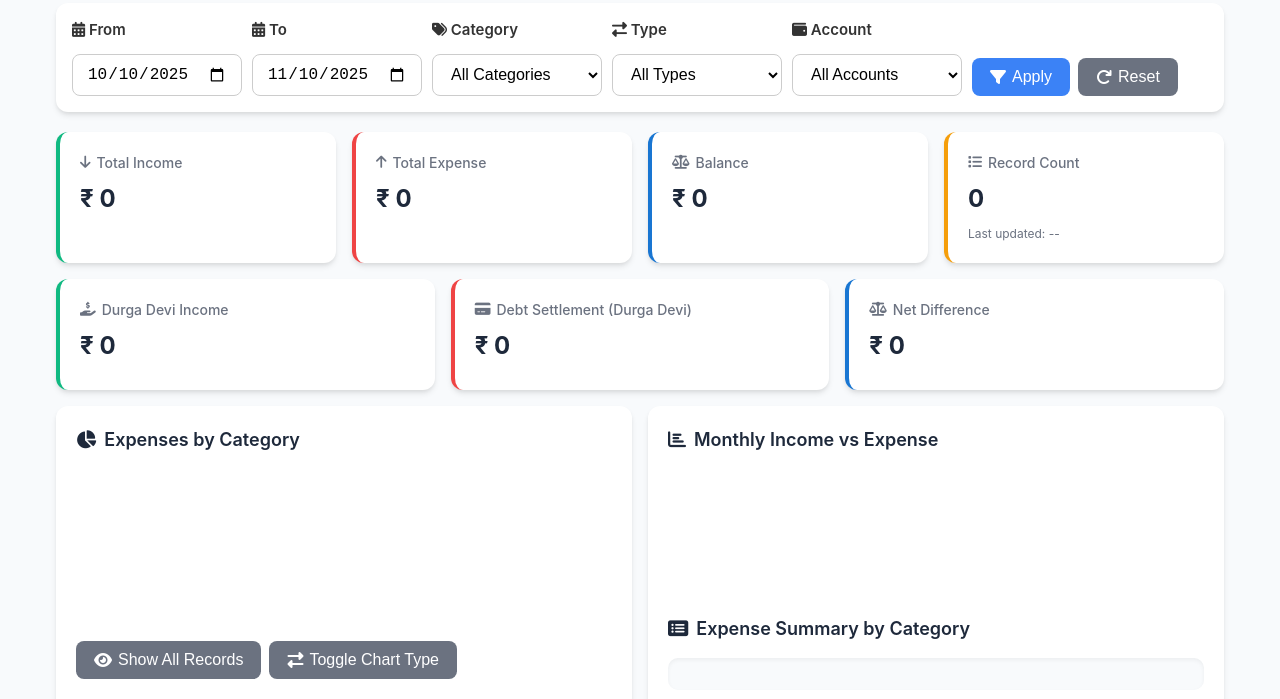
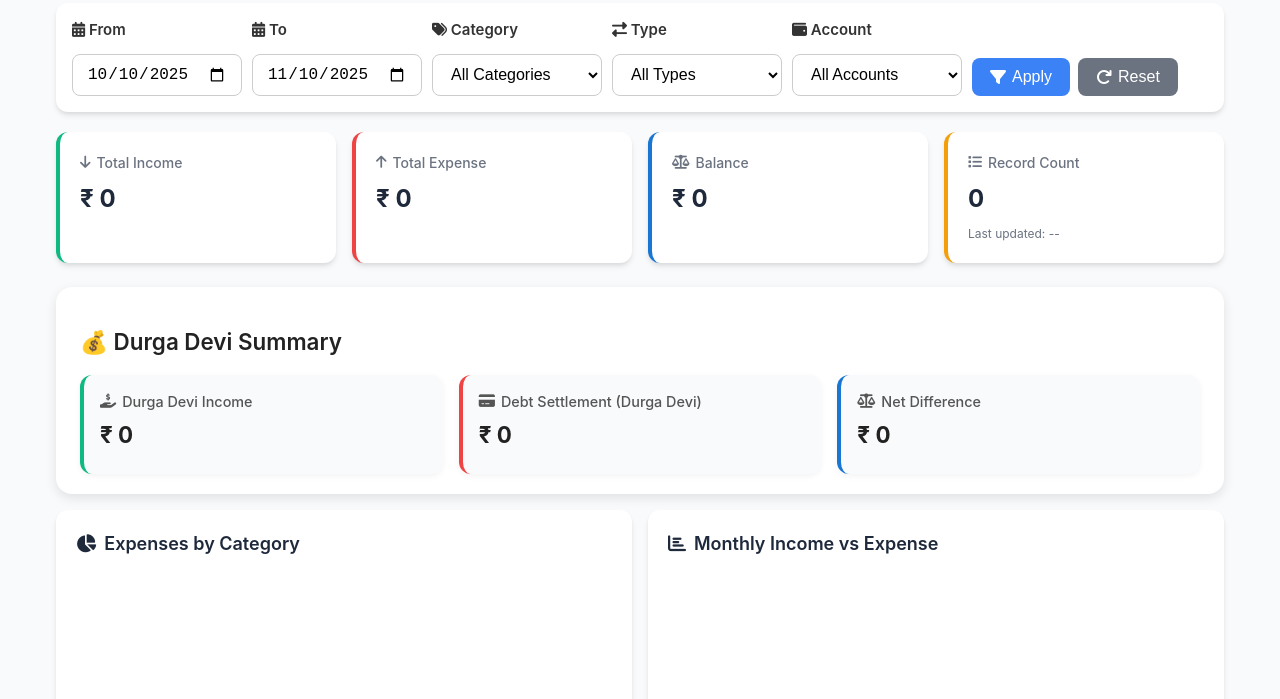
Before and after one commit to narenmec/expense-tracker, a plain HTML site: page dashboard.html in a window 1280 px wide. Shown: the part 91-790 px from the top of the page. Drawn offline with nearby package versions, Linux system fonts and the light colour scheme; no server answers.

Commit message:
Update dashboard.html

```diff
--- a/dashboard.html
+++ b/dashboard.html
@@ -14,6 +14,9 @@
   <!-- Firebase compat SDK -->
   <script src="https://www.gstatic.com/firebasejs/10.14.0/firebase-app-compat.js"></script>
   <script src="https://www.gstatic.com/firebasejs/10.14.0/firebase-database-compat.js"></script>
+
+	<!-- ✅ Centralized config file -->
+	<script src="firebase-config.js"></script>
 
   <!-- Font Awesome for icons -->
   <link rel="stylesheet" href="https://cdnjs.cloudflare.com/ajax/libs/font-awesome/6.4.0/css/all.min.css">
@@ -540,6 +543,106 @@
   opacity: 0.9;
 }
 
+
+/* ✅ Responsive filter inputs: full width on mobile */
+@media (max-width: 768px) {
+  .controls {
+    flex-direction: column;
+    align-items: stretch;
+  }
+
+  .filter-group {
+    width: 100%;
+  }
+
+  .filter-group .input,
+  .filter-group select {
+    width: 100%;
+  }
+
+  .btn,
+  .btn.secondary {
+    width: 100%;
+    justify-content: center;
+  }
+}
+
+/* Summary Container */
+.summary-container {
+  background: #fff;
+  border-radius: 16px;
+  box-shadow: 0 4px 12px rgba(0,0,0,0.1);
+  padding: 20px 24px;
+  margin-top: 24px;
+}
+
+.summary-title {
+  font-size: 1.4em;
+  font-weight: 600;
+  color: #222;
+  margin-bottom: 16px;
+  display: flex;
+  align-items: center;
+  gap: 8px;
+}
+
+/* Inside cards layout */
+.summary-cards {
+  display: flex;
+  flex-wrap: wrap;
+  gap: 16px;
+}
+
+.summary-cards .card {
+  flex: 1 1 220px;
+  border-radius: 12px;
+  padding: 16px;
+  text-align: left;
+  background: #f9fafc;
+  box-shadow: 0 2px 6px rgba(0,0,0,0.05);
+  transition: transform 0.2s ease;
+}
+
+.summary-cards .card:hover {
+  transform: translateY(-3px);
+}
+
+.summary-cards .title {
+  font-size: 0.9em;
+  color: #555;
+  margin-bottom: 6px;
+}
+
+.summary-cards .value {
+  font-size: 1.4em;
+  font-weight: 700;
+  color: #222;
+}
+
+/* Value and Trend Inline Layout */
+.value-trend {
+  display: flex;
+  align-items: flex-start;   /* ✅ aligns both items to the left vertically */
+  justify-content: flex-start; /* ✅ aligns items horizontally to the left */
+  gap: 10px; /* spacing between value and trend icon/text */
+  text-align: left;
+}
+
+.value-trend .value {
+  font-size: 1.4em;
+  font-weight: 700;
+  color: #222;
+  text-align: left;
+}
+
+.value-trend .trend {
+  font-size: 0.9em;
+  color: #666;
+  text-align: left;
+}
+
+
+
   </style>
 </head>
 
@@ -621,8 +724,11 @@
   </div>
 </div>
 
-<!-- 💰 Durga Devi Summary -->
-<div class="top-cards">
+<!-- 💰 Durga Devi Summary Container -->
+<div class="summary-container">
+  <h2 class="summary-title">💰 Durga Devi Summary</h2>
+
+  <div class="summary-cards">
     <div class="card income">
       <div class="title"><i class="fas fa-hand-holding-usd"></i> Durga Devi Income</div>
       <div id="durgaIncome" class="value">₹ 0</div>
@@ -637,10 +743,15 @@
 
     <div class="card balance">
 	  <div class="title"><i class="fas fa-scale-balanced"></i> Net Difference</div>
+	  <div class="value-trend">
 		<div id="durgaBalance" class="value">₹ 0</div>
 		<div class="trend" id="durgaBalanceTrend"></div>
 	  </div>
 	</div>
+
+  </div>
+</div>
+
 
     <!-- Charts Grid -->
     <div class="grid" style="margin-top:16px">
@@ -666,7 +777,7 @@
     </div>
 
     <!-- Stats Row -->
-    <div class="stats-row">
+    <!--    <div class="stats-row">
       <div class="stat-item">
         <div class="stat-label">Average Monthly Expense</div>
         <div id="avgMonthlyExpense" class="stat-value">₹ 0</div>
```
Lines whose indentation alone changed are shown as unchanged.
